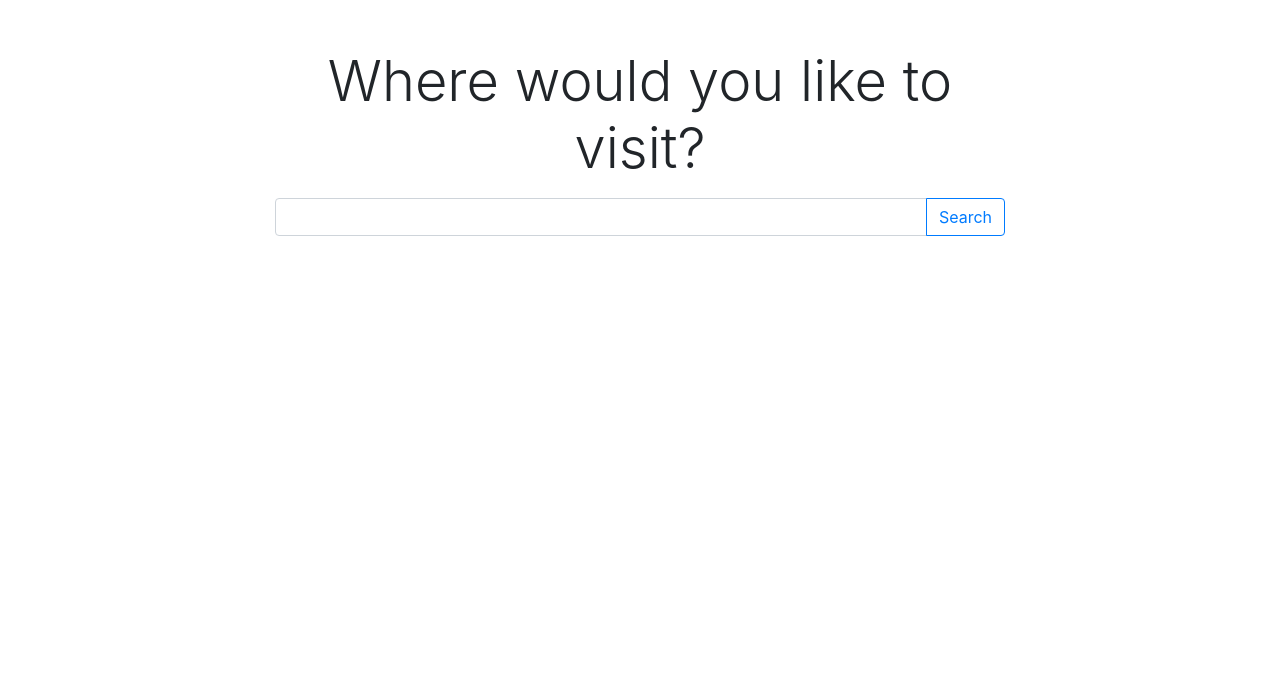
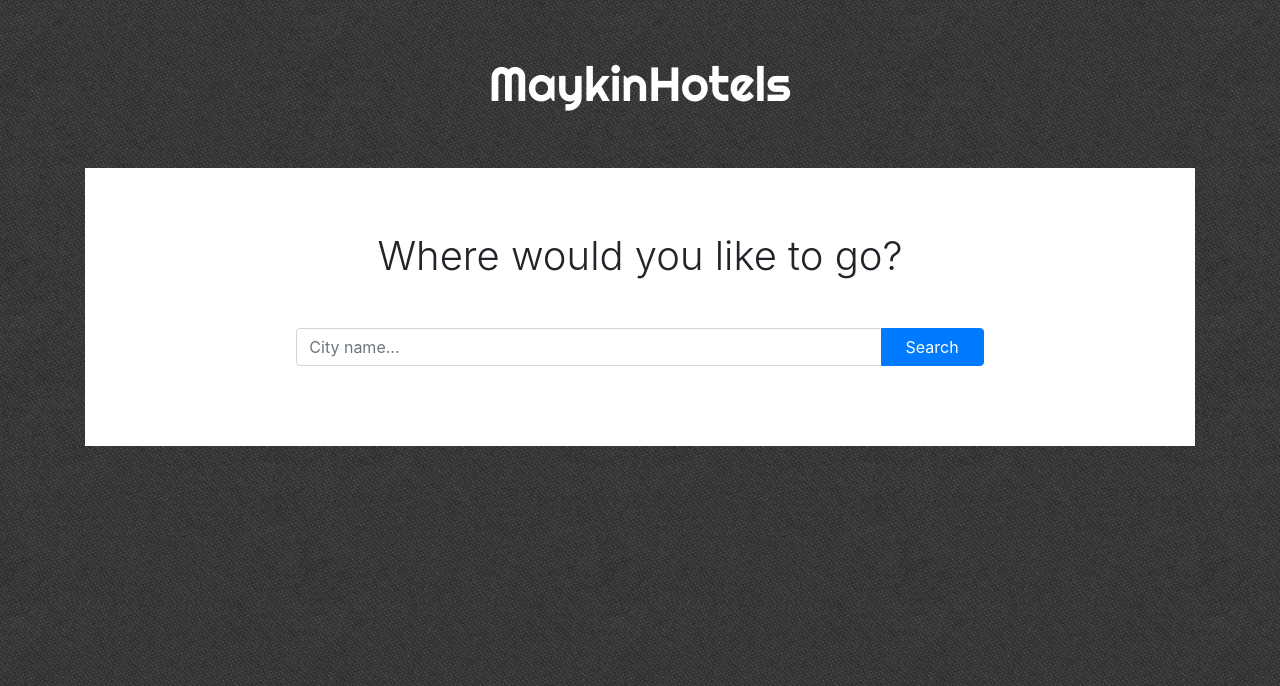
Before and after one commit to te25son/hotels_project, a Django app: page / in a window 1280 px wide. Shown: the top 686 px of the page. Run offline with Django 3.2, Linux system fonts and the light colour scheme; data that the repository does not hold is empty; some libraries are stand-ins or nearby versions.

Commit message:
Add some simple custom css

```diff
--- /dev/null
+++ b/static/css/custom.css
@@ -0,0 +1,31 @@
+body {
+  background-image: url('../imgs/irongrip.png');
+}
+
+a.title {
+  text-decoration: none;
+}
+
+a.title:hover,
+a.title:focus,
+a.title.active,
+a.title:active.focus,
+a.title:active:focus {
+  color: #fff;
+  opacity: 0.1;
+}
+
+.display-4 {
+  font-size: 2.5em;
+}
+
+.jumbotron {
+  background-color: #fff;
+  border-radius: 0 !important;
+}
+
+.title {
+  font-family: 'Righteous', cursive;
+  font-size: 3em;
+  color:#fff;
+}
--- a/templates/base.html
+++ b/templates/base.html
@@ -8,6 +8,10 @@
     <!-- CSS -->
     <link rel="stylesheet" href="{% static 'css/bootstrap.min.css' %}">
     <link rel="stylesheet" href="{% static 'css/jquery-ui.min.css'%}">
+    <link rel="stylesheet" href="{% static 'css/custom.css'%}">
+
+    <!-- Fonts -->
+    <link href="https://fonts.googleapis.com/css?family=Righteous&display=swap" rel="stylesheet">
 
     <!-- Jquery -->
     <script type="text/javascript" src="{% static 'js/jquery-3.4.1.min.js' %}"></script>
@@ -16,6 +20,9 @@
   </head>
   <body>
 
+    <div class="text-center mt-5">
+      <a href="{% url 'search' %}" class="title">MaykinHotels</a>
+    </div>
     <div class="container mt-5">
       {% block content %}
       {% endblock content %}
--- a/templates/hotel_results.html
+++ b/templates/hotel_results.html
@@ -3,7 +3,8 @@
 {% block title %}Hotels{% endblock title %}
 
 {% block content %}
-  <div class="row justify-content-center">
+  <div class="jumbotron">
+    <div class="row justify-content-center py-4">
       <div class="col-lg-8 col-md-10 col-sm-12">
           <h1 class="text-center display-4 mb-5">Hotels{% if query != "" %} in {{ query|title }}{% endif %}</h1>
           {% if hotels.count > 0 %}
@@ -34,9 +35,10 @@
             </div>
           </div>
           {% endif %}
-      <p class="text-center">
+        <p class="text-center mt-4">
           <a href="{% url 'search' %}">Try another search</a>
         </p>
       </div>
     </div>
+  </div>
 {% endblock content %}
--- a/templates/search.html
+++ b/templates/search.html
@@ -3,19 +3,21 @@
 {% block title %}Search{% endblock title %}
 
 {% block content %}
+  <div class="jumbotron">
     <div class="row justify-content-center">
       <div class="col-lg-8 col-md-10 col-sm-12">
-      <h1 class="text-center display-4">Where would you like to visit?</h1>
+        <h1 class="text-center display-4 mb-5">Where would you like to go?</h1>
         <form class="my-3" action="{% url 'hotel_results' %}" method="get">
           <div class="form-group">
             <div class="input-group">
-            <input id=search type="text" name="q" class="form-control" class="City name..." required>
+              <input id=search type="text" name="q" class="form-control" placeholder="City name..." required>
               <div class="input-group-append">
-              <button type="submit" class="btn btn-outline-primary">Search</button>
+                <button type="submit" class="btn btn-primary px-4">Search</button>
               </div>
             </div>
           </div>
         </form>
+      </div>
     </div>
   </div>
 
```
Also changed, not shown: static/imgs/irongrip.png (added). Lines whose indentation alone changed are shown as unchanged.
